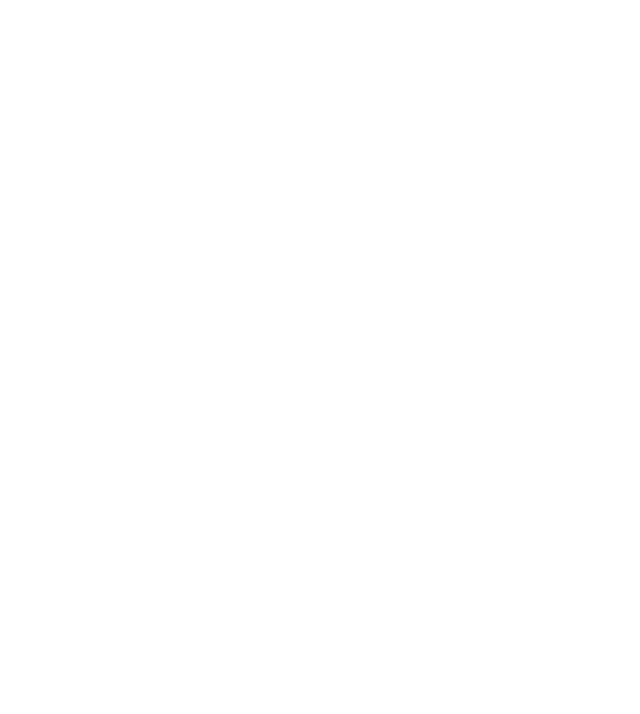
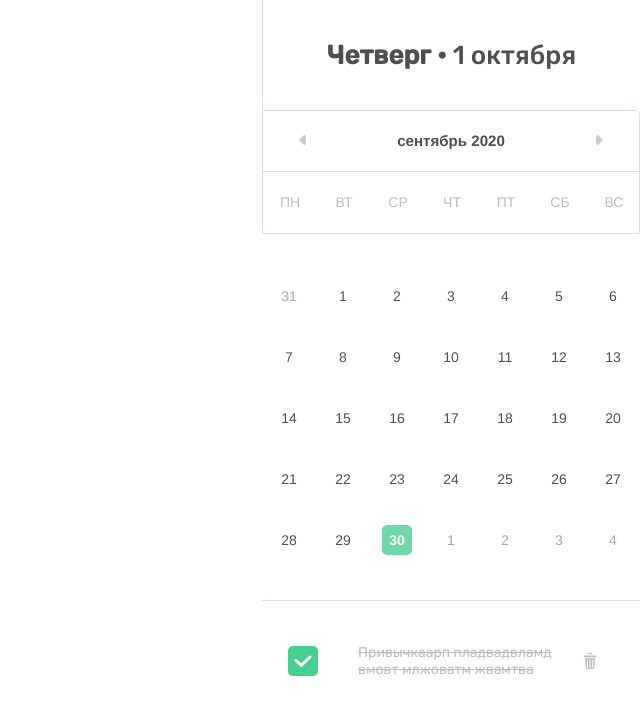
Before and after one commit to Kateryna-Vyshnevetska/goIT-react-team-project, a React (Create React App) app: page / in a window 1280 px wide. Shown: the top 714 px of the page, without its empty margins (640-1280 px from the left). Built offline with nearby package versions, Linux system fonts and the light colour scheme.

Commit message:
Improvements

```diff
--- a/src/components/App.js
+++ b/src/components/App.js
@@ -7,6 +7,7 @@
 import { CheckListPage } from "../pages/checkListPage/CheckListPage";
 import { BasicInput } from "./BasicInput/BasicInput";
 import CustomButton from "./CustomButton/CustomButton";
+import { RightSideBar } from "./RightSideBar/RightSideBar";
 // import {
 //   SubscriptionsPage,
 //   PageNotFound,
@@ -24,6 +25,7 @@
   return (
     <>
       {/* <HomePage /> */}
+      <RightSideBar />
       {/* <CheckListPage /> */}
       {/* <Suspense fallback={<Spinner />}> */}
       {/* <Switch> */}
--- /dev/null
+++ b/src/components/RightSideBar/CalendarChecklist.js
@@ -0,0 +1,34 @@
+import React from "react";
+import {
+  calendarChecklistItem,
+  calendarChecklist,
+  calendarChecklistItemProgress,
+  calendarChecklistItemProgressDone,
+  calendarChecklistItemText,
+  calendarChecklistItemTextDone,
+  calendarChecklistItemButton,
+} from "./rightSideBar.module.css";
+
+export const CalendarChecklist = () => {
+  return (
+    <ul className={calendarChecklist}>
+      <li>
+        <div className={calendarChecklistItem}>
+          <span
+            className={
+              false ? calendarChecklistItemProgress : calendarChecklistItemProgressDone
+            }
+          >
+            {false && "time"}
+          </span>
+          <span
+            className={false ? calendarChecklistItemText : calendarChecklistItemTextDone}
+          >
+            Привычкаарп пладвадвламд вмовт млжоватм жвамтва
+          </span>
+          <button className={calendarChecklistItemButton}></button>
+        </div>
+      </li>
+    </ul>
+  );
+};
--- a/src/components/RightSideBar/RightSideBar.js
+++ b/src/components/RightSideBar/RightSideBar.js
@@ -1,5 +1,6 @@
 import React from "react";
 import { Calendar } from "./Calendar";
+import { CalendarChecklist } from "./CalendarChecklist";
 import { rightSideBarContainer } from "./rightSideBar.module.css";
 import { RightSideBarHeader } from "./RightSideBarHeader";
 
@@ -8,6 +9,7 @@
     <div className={rightSideBarContainer}>
       <RightSideBarHeader />
       <Calendar />
+      <CalendarChecklist />
     </div>
   );
 };
--- a/src/components/RightSideBar/rightSideBar.module.css
+++ b/src/components/RightSideBar/rightSideBar.module.css
@@ -20,8 +20,72 @@
 }
 
 .headerWeekDay {
-  font-family: Rubik;
+  font-family: "Rubik";
   font-style: normal;
   font-weight: 600;
   text-transform: capitalize;
 }
+
+.calendarChecklist {
+  list-style-type: none;
+}
+
+.calendarChecklistItem {
+  margin-top: 40px;
+  display: flex;
+  align-items: center;
+}
+
+.calendarChecklistItemProgress {
+  color: #43d190;
+  margin-left: 26px;
+  margin-right: 35px;
+}
+
+.calendarChecklistItemProgressDone {
+  margin-left: 26px;
+  margin-right: 40px;
+
+  width: 31px;
+  height: 30px;
+  background-image: url(../images/done_icon.svg);
+}
+
+.calendarChecklistItemText {
+  font-family: Rubik;
+  font-style: normal;
+  font-weight: normal;
+  font-size: 14px;
+  line-height: 17px;
+  display: flex;
+  white-space: ;
+  align-items: center;
+  color: #4f4f4f;
+  max-width: 211px;
+}
+
+.calendarChecklistItemTextDone {
+  font-family: Rubik;
+  font-style: normal;
+  font-weight: normal;
+  font-size: 14px;
+  line-height: 17px;
+  display: flex;
+  flex-wrap: wrap;
+  align-items: center;
+  max-width: 211px;
+
+  text-decoration-line: line-through;
+  color: #bdbdbd;
+}
+
+.calendarChecklistItemButton {
+  width: 16px;
+  height: 16px;
+  margin-left: 13px;
+  margin-right: 42px;
+
+  border: none;
+  background-color: #fff;
+  background-image: url(../images/trash_bin.svg);
+}
```
Also changed, not shown: src/components/RightSideBar/DateChecklist.js (deleted, +0 -14 lines), src/components/images/done_icon.svg (added), src/components/images/trash_bin.svg (added).
